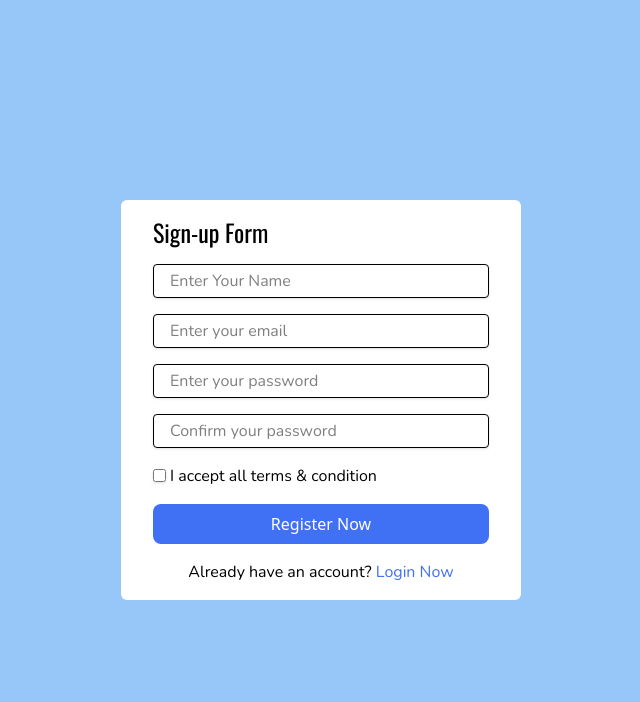
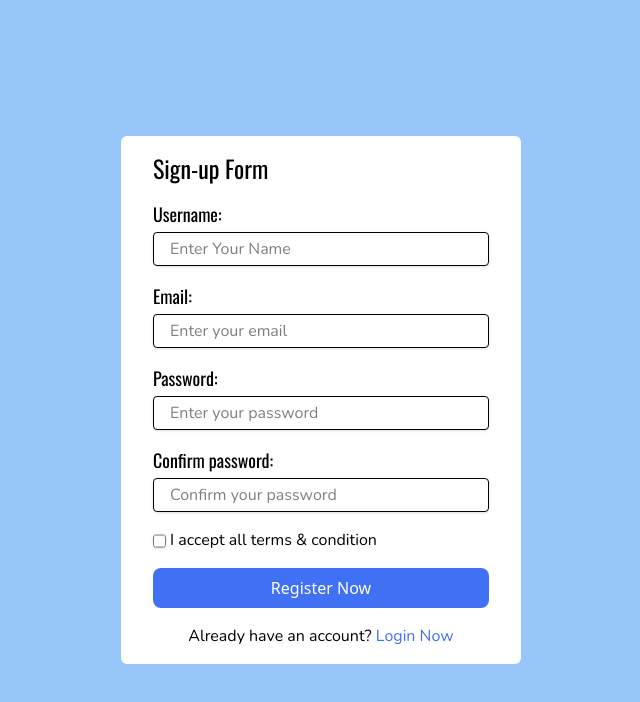
Before and after one commit to Abhay212121/secureAF, a React (Vite) app: page /signup in a window 1280 px wide. Shown: the top 702 px of the page, without its empty margins (319-959 px from the left). Built offline with nearby package versions, Linux system fonts and the light colour scheme.

Commit message:
done with sigunup form validation.

```diff
--- a/src/App.jsx
+++ b/src/App.jsx
@@ -1,5 +1,4 @@
 import Login from "./components/Login";
-import Signup from "./components/Signup";
 import { BrowserRouter, Route, Routes } from "react-router-dom";
 
 function App() {
--- a/src/components/Form.jsx
+++ b/src/components/Form.jsx
@@ -1,25 +1,54 @@
 import { useEffect, useState } from "react";
 import Input from "./input";
 import axios from "axios";
+import { useNavigate } from "react-router-dom";
 
 export default function Form({ formHeading, userData, setUserData }) {
   const [checked, setChecked] = useState(false);
+  const [validationErrors, setValidationErrors] = useState([]);
+  const navigate = useNavigate();
+  const [passwordMatchError, setPasswordMatchError] = useState("");
+  const [inputErrorActive, setInputErrorActive] = useState(false);
+
+  useEffect(() => {
+    if (
+      userData.userPassword &&
+      userData.confirmUserPassword &&
+      userData.userPassword !== userData.confirmUserPassword
+    ) {
+      setPasswordMatchError("password not matching!");
+    } else {
+      setPasswordMatchError("");
+    }
+  }, [userData.userPassword, userData.confirmUserPassword]);
+
+  const resetForm = () => {
+    setUserData({
+      userName: "",
+      userMail: "",
+      userPassword: "",
+      confirmUserPassword: "",
+    });
+  };
 
   const handleBtnClick = () => {
     if (formHeading == "Sign-up Form") {
-      if (
-        userData.userPassword != "" &&
-        userData.confirmUserPassword != "" &&
-        userData.userPassword == userData.confirmUserPassword &&
-        checked
-      ) {
+      if (userData.userPassword == userData.confirmUserPassword && checked) {
+        const { confirmUserPassword, ...rest } = userData;
         console.log("Form sent!");
         axios
-          .post("http://localhost:3000/signup", userData)
+          .post("http://localhost:3000/signup", rest)
           .then((res) => {
             console.log("response received", res.data);
+            resetForm();
+            navigate("/login");
           })
-          .catch((err) => console.log("ERR:", err));
+          .catch((err) => {
+            setInputErrorActive(true);
+            setValidationErrors(err.response.data);
+            console.log(err.response.data);
+            resetForm();
+          });
       }
     } else if (formHeading == "Log-in Form") {
       setUserData((prev) => ({ ...prev, rememberMe: checked }));
@@ -27,14 +56,17 @@ export default function Form({ formHeading, userData, setUserData }) {
         console.log("Form Sent!");
         axios
           .post("http://localhost:3000/login", userData)
-          .then((res) => console.log("Response Received", res.data))
+          .then((res) => {
+            console.log("Response Received", res.data);
+            navigate("/");
+          })
           .catch((err) => console.log("ERROR:", err));
       }
     }
   };
 
   return (
-    <div className="w-100 flex flex-col gap-4 px-8 py-4 bg-white rounded-md">
+    <div className="w-100 flex flex-col gap-4 px-8 py-4 bg-white rounded-md ">
       <p className="group relative font-form-head text-2xl cursor-default w-fit">
         {formHeading}
         <span className="absolute bottom-0 left-0 h-[3px] w-0 bg-[#4070F4] transition-all duration-300 group-hover:w-full"></span>
@@ -43,10 +75,13 @@ export default function Form({ formHeading, userData, setUserData }) {
         inputType={"text"}
         inputPlaceHolder={"Enter Your Name"}
         inputName={"userName"}
-        inputId={"userId"}
+        inputId={"userName"}
+        label={"Username:"}
         inputValue={userData.userName}
         userData={userData}
         setUserData={setUserData}
+        validationErrors={validationErrors}
+        inputErrorActive={inputErrorActive}
       />
       <Input
         inputType={"email"}
@@ -54,9 +89,12 @@ export default function Form({ formHeading, userData, setUserData }) {
         inputName={"userMail"}
         inputId={"userMail"}
         inputValue={userData.userMail}
+        label={"Email:"}
         className={formHeading == "Sign-up Form" ? "" : "hidden"}
         userData={userData}
         setUserData={setUserData}
+        validationErrors={validationErrors}
+        inputErrorActive={inputErrorActive}
       />
       <Input
         inputType={"password"}
@@ -64,18 +102,26 @@ export default function Form({ formHeading, userData, setUserData }) {
         inputName={"userPassword"}
         inputId={"userPassword"}
         inputValue={userData.userPassword}
+        label={"Password:"}
         userData={userData}
         setUserData={setUserData}
+        validationErrors={validationErrors}
+        inputErrorActive={inputErrorActive}
       />
       <Input
         inputType={"password"}
         inputPlaceHolder={"Confirm your password"}
         inputName={"confirmUserPassword"}
         inputId={"confirmUserPassword"}
+        label={"Confirm password:"}
         inputValue={userData.confirmUserPassword}
         className={formHeading == "Sign-up Form" ? "" : "hidden"}
         userData={userData}
         setUserData={setUserData}
+        validationErrors={[
+          { msg: passwordMatchError, path: "confirmUserPassword" },
+        ]}
+        inputErrorActive={inputErrorActive}
       />
       <div className="flex gap-1 items-center">
         <Input
@@ -85,6 +131,7 @@ export default function Form({ formHeading, userData, setUserData }) {
           isCheckBox={true}
           checked={checked}
           setCheck={setChecked}
+          inputErrorActive={inputErrorActive}
         />
         <label
           htmlFor="termsAndConditionBox"
--- a/src/components/Input.jsx
+++ b/src/components/Input.jsx
@@ -10,6 +10,9 @@ export default function Input({
   setUserData,
   setCheck,
   checked,
+  label = "",
+  validationErrors = [],
+  inputErrorActive,
 }) {
   const handleInputChange = (e) => {
     if (inputType == "checkbox") {
@@ -21,7 +24,23 @@ export default function Input({
     }
   };
 
+  const inputError = validationErrors.find((error) => error.path == inputId);
+
   return (
+    <div className={`flex flex-col gap-1  ${className}`}>
+      <div>
+        <label
+          htmlFor={inputId}
+          className="font-form-head text-lg"
+        >
+          {label}
+        </label>
+        {inputError && (
+          <span className="text-red-400 float-right font-form-head">
+            {inputError.msg}
+          </span>
+        )}
+      </div>
       <input
         type={inputType}
         placeholder={inputPlaceHolder}
@@ -30,9 +49,15 @@ export default function Input({
         value={inputType == "checkbox" ? undefined : inputValue}
         checked={inputType == "checkbox" ? checked : undefined}
         onChange={handleInputChange}
-      className={`font-form-text border-1 px-4 py-1 rounded-sm shadow cursor-pointer hover:shadow-md hover:border-[#4070F4] focus:border-[#4070f4] transition duration-200
-      ${isCheckBox ? "w-fit mb-[2px] hover:bg-[gray]" : "w-full"} ${className}
+        className={`font-form-text border-1 px-4 py-1 rounded-sm shadow cursor-pointer hover:shadow-md hover:border-[#4070F4] focus:border-[#4070f4] focus:cursor-default transition duration-200
+      ${
+        isCheckBox
+          ? `w-fit mb-[2px] hover:bg-[gray] ${checked ? "" : "animate-bounce"}`
+          : "w-full"
+      }
+      ${inputError && inputErrorActive ? "border-red-400" : ""}
       `}
       />
+    </div>
   );
 }
--- a/src/components/Login.jsx
+++ b/src/components/Login.jsx
@@ -16,11 +16,6 @@ export default function Login({ signup = false }) {
 
   return (
     <div className="flex items-center justify-center h-screen bg-[#499ef393]">
-      {/* <Form
-        formHeading={"Log-in Form"}
-        userData={loginData}
-        setUserData={setLoginData}
-      /> */}
       <Form
         formHeading={signup ? "Sign-up Form" : "Log-in Form"}
         userData={signup ? signupData : loginData}
```
Lines whose indentation alone changed are shown as unchanged.
